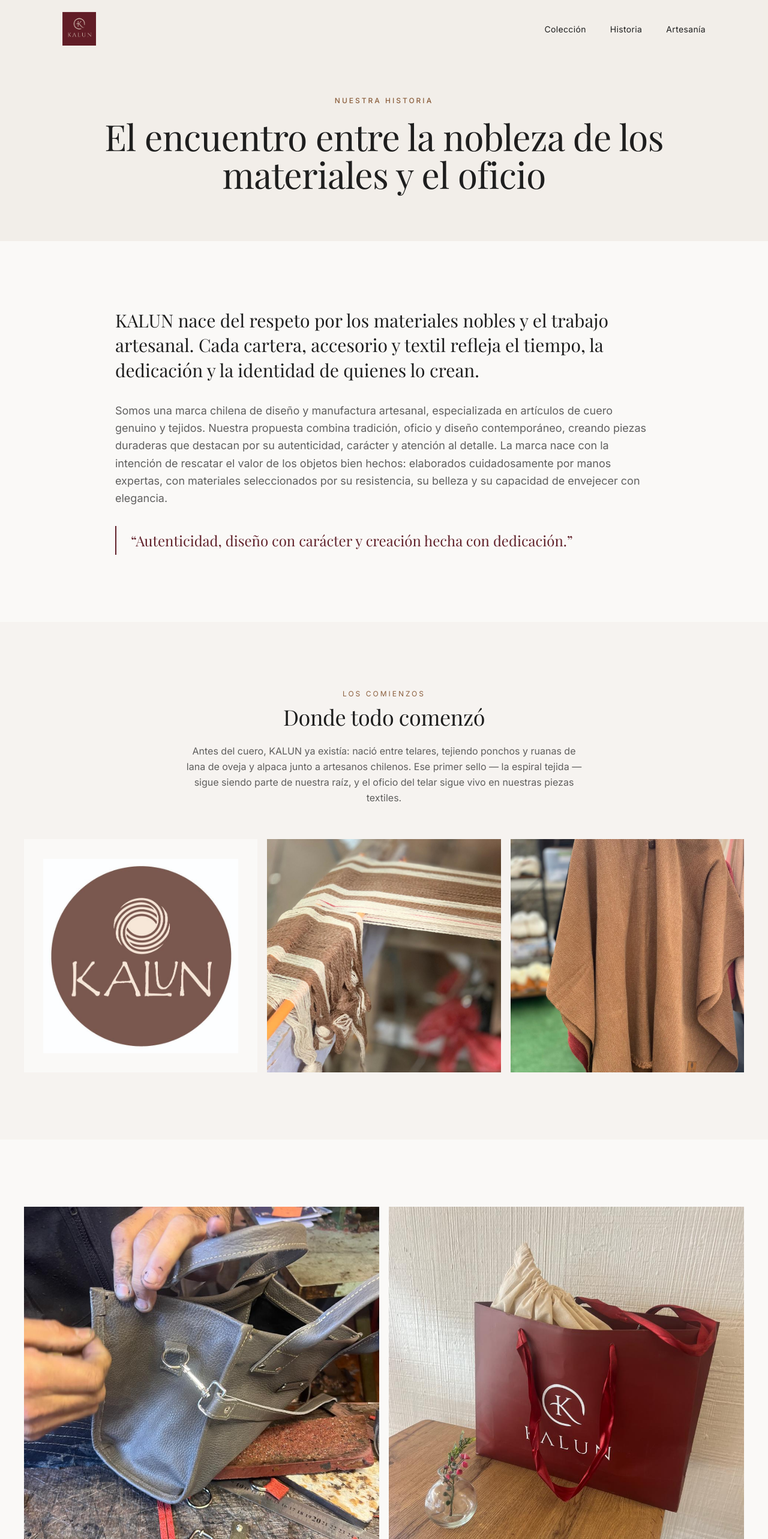
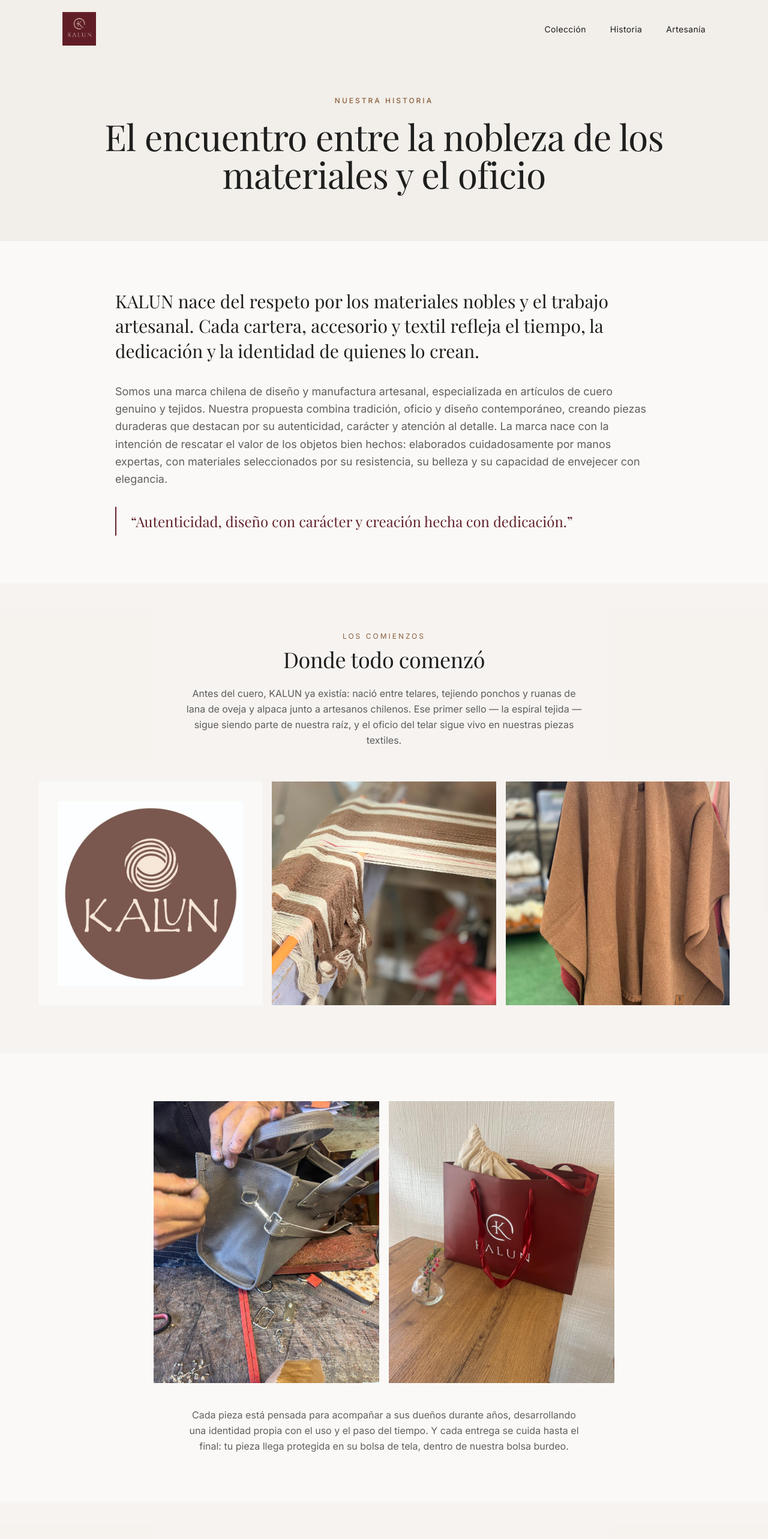
Before and after one commit to mateomunozmusset-dot/Kalun, a Next.js app: page /historia in a window 1280 px wide. Shown: the top 2566 px of the page at 60% size. Built offline with nearby package versions, Linux system fonts and the light colour scheme.

Commit message:
Arreglar foto de clientas recortada (4:5 sin recorte) y unificar todas las paginas a 1152px

```diff
--- a/app/artesania/page.tsx
+++ b/app/artesania/page.tsx
@@ -17,8 +17,8 @@
         description="Desde la selección del cuero hasta el control de calidad final, cada pieza pasa por manos, no por líneas de producción."
       />
 
-      <section className="px-6 md:px-10 py-20 md:py-28">
-        <div className="max-w-[1600px] mx-auto">
+      <section className="px-6 md:px-10 py-16 md:py-20">
+        <div className="max-w-6xl mx-auto">
           <AnimatedSection>
             <ProcessSteps />
           </AnimatedSection>
--- a/app/historia/page.tsx
+++ b/app/historia/page.tsx
@@ -19,7 +19,7 @@
       />
 
       {/* Texto de marca (del documento oficial de KALUN) */}
-      <section className="px-6 md:px-10 py-20 md:py-28">
+      <section className="px-6 md:px-10 py-16 md:py-20">
         <div className="max-w-4xl mx-auto flex flex-col gap-8">
           <AnimatedSection>
             <p className="text-2xl md:text-3xl font-display leading-snug">
@@ -48,8 +48,8 @@
       </section>
 
       {/* Donde todo comenzó — tejido a telar y el primer logo */}
-      <section className="px-6 md:px-10 py-20 md:py-28 bg-arena/20">
-        <div className="max-w-[1600px] mx-auto">
+      <section className="px-6 md:px-10 py-16 md:py-20 bg-arena/20">
+        <div className="max-w-6xl mx-auto">
           <AnimatedSection>
             <span className="block text-xs uppercase tracking-[0.25em] text-cafe-cuero text-center">
               Los comienzos
@@ -96,14 +96,14 @@
       </section>
 
       {/* El oficio hoy — cuero y entrega */}
-      <section className="px-6 md:px-10 py-20 md:py-28">
-        <div className="max-w-[1600px] mx-auto grid grid-cols-1 md:grid-cols-2 gap-4">
+      <section className="px-6 md:px-10 py-16 md:py-20">
+        <div className="max-w-3xl mx-auto grid grid-cols-1 md:grid-cols-2 gap-4">
           <AnimatedSection className="relative aspect-[4/5] overflow-hidden">
             <Image
               src="/images/historia/proceso-01.jpg"
               alt="Manos de artesano colocando herrajes a una cartera de cuero KALUN"
               fill
-              sizes="(max-width: 768px) 100vw, 50vw"
+              sizes="(max-width: 768px) 100vw, 380px"
               className="object-cover"
             />
           </AnimatedSection>
@@ -112,7 +112,7 @@
               src="/images/historia/packaging.jpg"
               alt="Bolsa burdeo de KALUN con una pieza envuelta en su bolsa de tela"
               fill
-              sizes="(max-width: 768px) 100vw, 50vw"
+              sizes="(max-width: 768px) 100vw, 380px"
               className="object-cover"
             />
           </AnimatedSection>
@@ -127,7 +127,7 @@
       </section>
 
       <section className="px-6 md:px-10 pb-24 md:pb-32 bg-arena/20 pt-20">
-        <div className="max-w-[1600px] mx-auto">
+        <div className="max-w-6xl mx-auto">
           <AnimatedSection>
             <h2 className="text-3xl md:text-4xl text-center mb-16">Nuestro camino</h2>
           </AnimatedSection>
--- a/app/productos/[slug]/page.tsx
+++ b/app/productos/[slug]/page.tsx
@@ -35,7 +35,7 @@
   return (
     <>
       <div className="pt-32 pb-16 md:pt-40 md:pb-24 px-6 md:px-10">
-        <div className="max-w-[1600px] mx-auto grid grid-cols-1 md:grid-cols-2 gap-12 lg:gap-20">
+        <div className="max-w-6xl mx-auto grid grid-cols-1 md:grid-cols-2 gap-12 lg:gap-20">
           <ProductGallery images={product.images} name={product.name} />
           <ProductInfo product={product} />
         </div>
--- a/app/productos/page.tsx
+++ b/app/productos/page.tsx
@@ -17,7 +17,7 @@
         description="Bolsos, carteras, bandoleras y accesorios en cuero genuino, hechos a mano."
       />
       <section className="py-16 md:py-24 px-6 md:px-10">
-        <div className="max-w-[1600px] mx-auto">
+        <div className="max-w-6xl mx-auto">
           <ProductsPageClient products={products} />
         </div>
       </section>
--- a/components/home/Testimonials.tsx
+++ b/components/home/Testimonials.tsx
@@ -7,12 +7,12 @@
   return (
     <section className="py-16 md:py-20 px-6 md:px-10 bg-gris-calido/50">
       <div className="max-w-6xl mx-auto grid grid-cols-1 md:grid-cols-2 gap-10 md:gap-16 items-center">
-        <AnimatedSection className="relative aspect-[4/3] overflow-hidden order-1 md:order-none">
+        <AnimatedSection className="relative aspect-[4/5] w-full max-w-[400px] mx-auto md:mx-0 overflow-hidden order-1 md:order-none">
           <Image
             src="/images/testimonials/clienta-01.jpg"
             alt="Clienta de KALUN con su cartera y la bolsa burdeo de la marca"
             fill
-            sizes="(max-width: 768px) 100vw, 50vw"
+            sizes="(max-width: 768px) 100vw, 400px"
             className="object-cover"
           />
         </AnimatedSection>
--- a/components/product/RelatedProducts.tsx
+++ b/components/product/RelatedProducts.tsx
@@ -7,7 +7,7 @@
 
   return (
     <section className="py-20 md:py-28 px-6 md:px-10 border-t border-negro/10">
-      <div className="max-w-[1600px] mx-auto">
+      <div className="max-w-6xl mx-auto">
         <SectionHeading eyebrow="También te puede interesar" title="Productos relacionados" align="left" />
         <div className="mt-12">
           <ProductGrid products={products} />
--- a/components/shared/PageHeader.tsx
+++ b/components/shared/PageHeader.tsx
@@ -7,7 +7,7 @@
 export default function PageHeader({ eyebrow, title, description }: PageHeaderProps) {
   return (
     <header className="bg-arena/40 pt-40 pb-20 px-6 md:px-10">
-      <div className="max-w-[1600px] mx-auto text-center flex flex-col items-center gap-5">
+      <div className="max-w-6xl mx-auto text-center flex flex-col items-center gap-5">
         <span className="text-xs uppercase tracking-[0.25em] font-medium text-cafe-cuero">{eyebrow}</span>
         <h1 className="text-4xl md:text-6xl text-negro">{title}</h1>
         {description && <p className="max-w-xl text-negro/70 text-base md:text-lg">{description}</p>}
```
